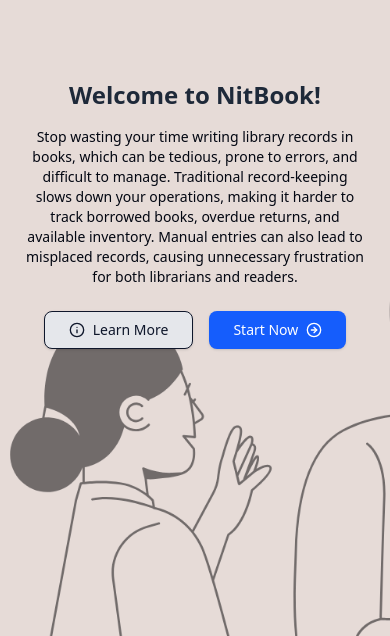
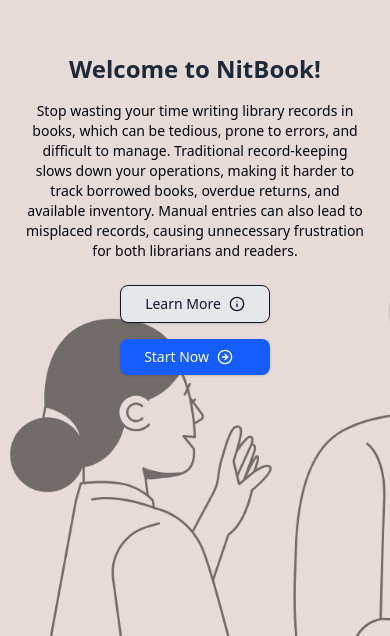
Before and after one commit to patpro250/gaggle-inter-face, a Next.js app: page /welcome in a window 390 px wide. Shown: the part 208-844 px from the top of the page. Built offline with nearby package versions, Linux system fonts and the light colour scheme; what @radix-ui/themes would draw is missing.

Commit message:
Make the buttons on the welcome page responsive

```diff
--- a/app/welcome/page.tsx
+++ b/app/welcome/page.tsx
@@ -9,6 +9,7 @@ export default function WelcomePage() {
         src="/bg.png"
         alt="Background Image"
         fill
+        sizes="100vw"
         className="object-cover hue-rotate-15 z-[-1]"
       />
       <h1 className="text-4xl max-md:text-2xl text-center font-bold text-gray-800 mb-4">
@@ -22,13 +23,13 @@ export default function WelcomePage() {
         can also lead to misplaced records, causing unnecessary frustration for
         both librarians and readers.
       </p>
-      <div className="flex space-x-4">
+      <div className="flex max-md:flex-col max-md:space-x-0 max-md:gap-4 space-x-4">
         <Link
           href="/docs"
           className="flex items-center px-6 py-2 text-slate-900 text-sm bg-gray-200 border rounded-lg shadow hover:text-white hover:bg-slate-900 transition"
         >
-          <Info className="w-4 h-4 mr-2" />
           Learn More
+          <Info className="w-4 h-4 ml-2" />
         </Link>
         <Link
           href="/get-started"
```
